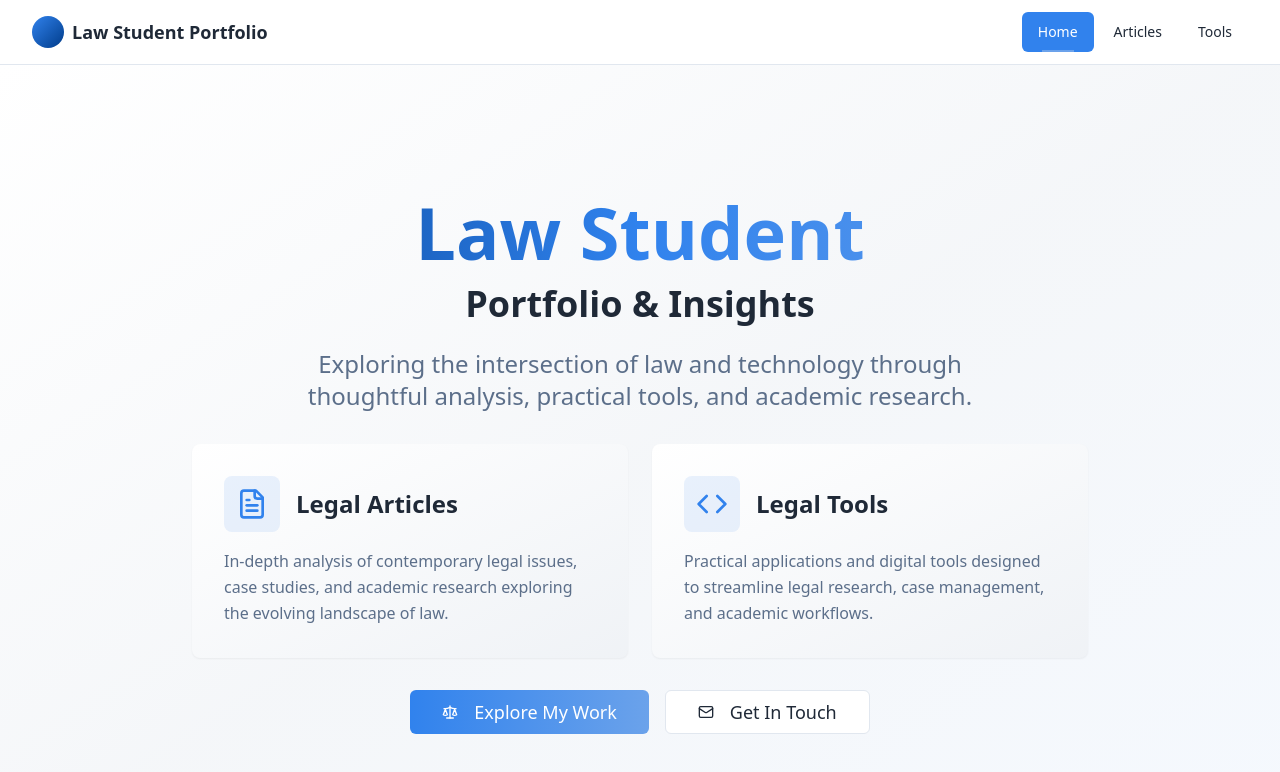
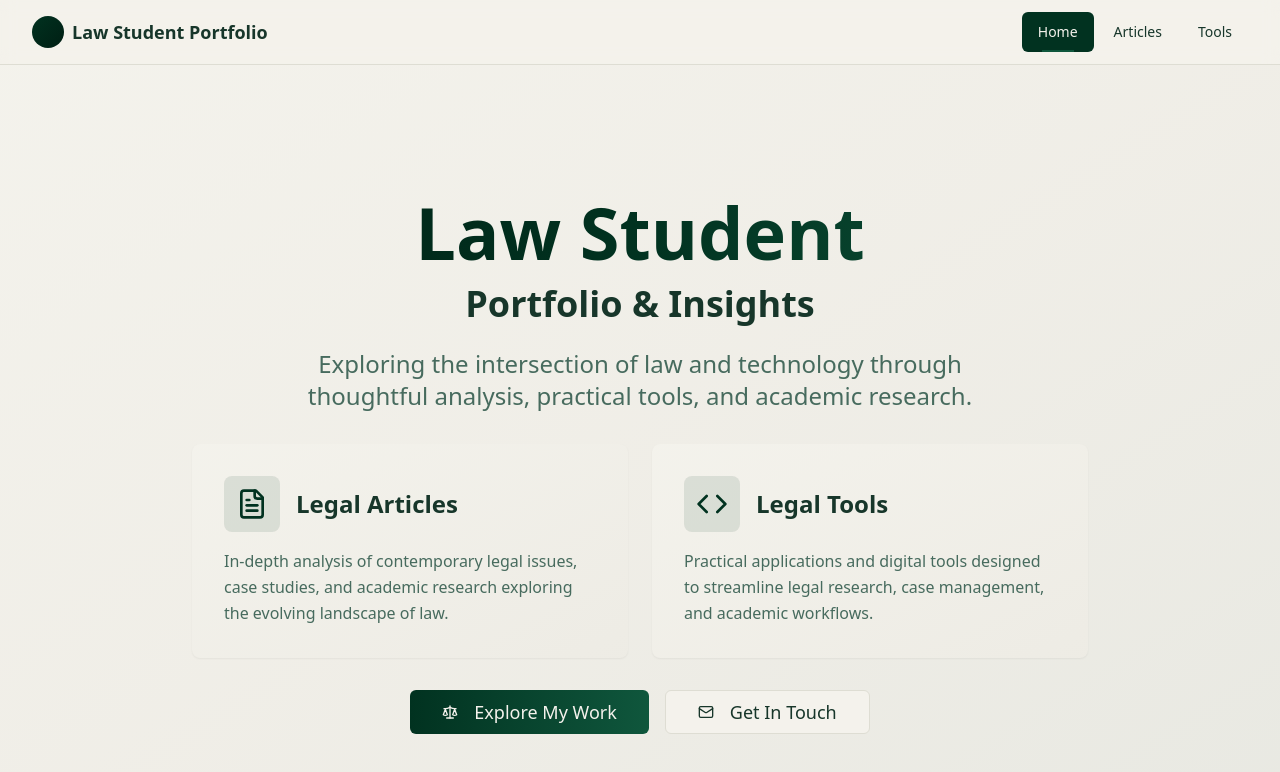
Before and after one commit to rafal-fryc/sitehome, a React (Vite) app: page / in a window 1280 px wide. Shown: the top 772 px of the page. Built offline with nearby package versions, Linux system fonts and the light colour scheme.

Commit message:
Update color scheme
Change primary color to dark forest green (01311F) and background to light beige (F3F2ED).

```diff
--- a/src/index.css
+++ b/src/index.css
@@ -8,35 +8,35 @@ All colors MUST be HSL.
 
 @layer base {
   :root {
-    --background: 0 0% 100%;
-    --foreground: 215 28% 17%;
+    --background: 50 25% 94%;
+    --foreground: 158 40% 15%;
 
-    --card: 0 0% 100%;
-    --card-foreground: 215 28% 17%;
+    --card: 50 25% 94%;
+    --card-foreground: 158 40% 15%;
 
-    --popover: 0 0% 100%;
-    --popover-foreground: 215 28% 17%;
+    --popover: 50 25% 94%;
+    --popover-foreground: 158 40% 15%;
 
-    --primary: 214 84% 56%;
-    --primary-foreground: 0 0% 100%;
-    --primary-light: 214 76% 67%;
-    --primary-dark: 214 100% 27%;
+    --primary: 158 96% 10%;
+    --primary-foreground: 50 25% 94%;
+    --primary-light: 158 70% 20%;
+    --primary-dark: 158 100% 6%;
 
-    --secondary: 210 40% 96%;
-    --secondary-foreground: 215 28% 17%;
+    --secondary: 50 20% 88%;
+    --secondary-foreground: 158 40% 15%;
 
-    --muted: 210 40% 96%;
-    --muted-foreground: 215 20% 45%;
+    --muted: 50 20% 88%;
+    --muted-foreground: 158 20% 35%;
 
-    --accent: 213 27% 84%;
-    --accent-foreground: 215 28% 17%;
+    --accent: 50 15% 85%;
+    --accent-foreground: 158 40% 15%;
 
     --destructive: 0 84% 60%;
-    --destructive-foreground: 0 0% 100%;
+    --destructive-foreground: 50 25% 94%;
 
-    --border: 214 32% 91%;
-    --input: 214 32% 91%;
-    --ring: 214 84% 56%;
+    --border: 50 15% 85%;
+    --input: 50 15% 85%;
+    --ring: 158 96% 10%;
 
     /* Professional gradients */
     --gradient-hero: linear-gradient(135deg, hsl(var(--primary-dark)) 0%, hsl(var(--primary)) 100%);
```
